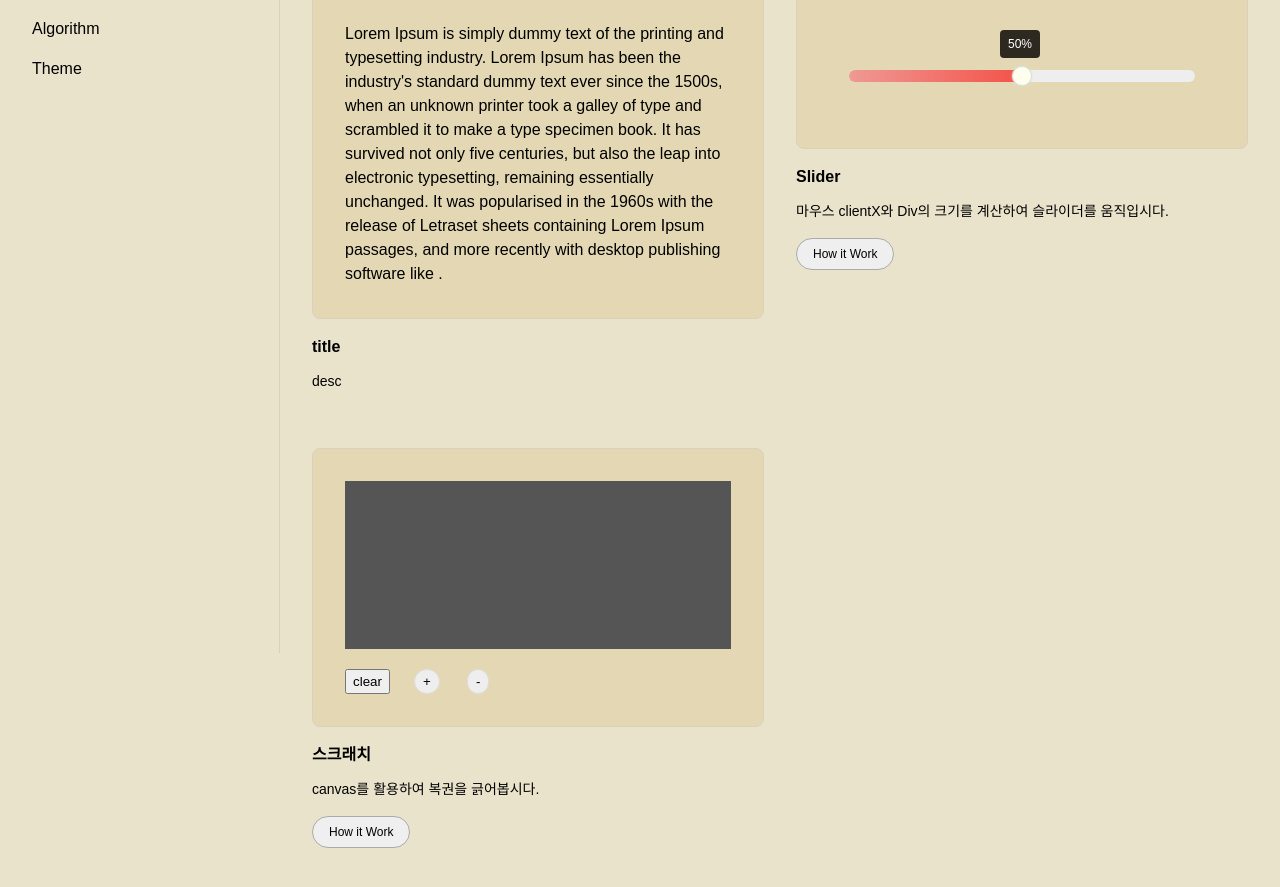
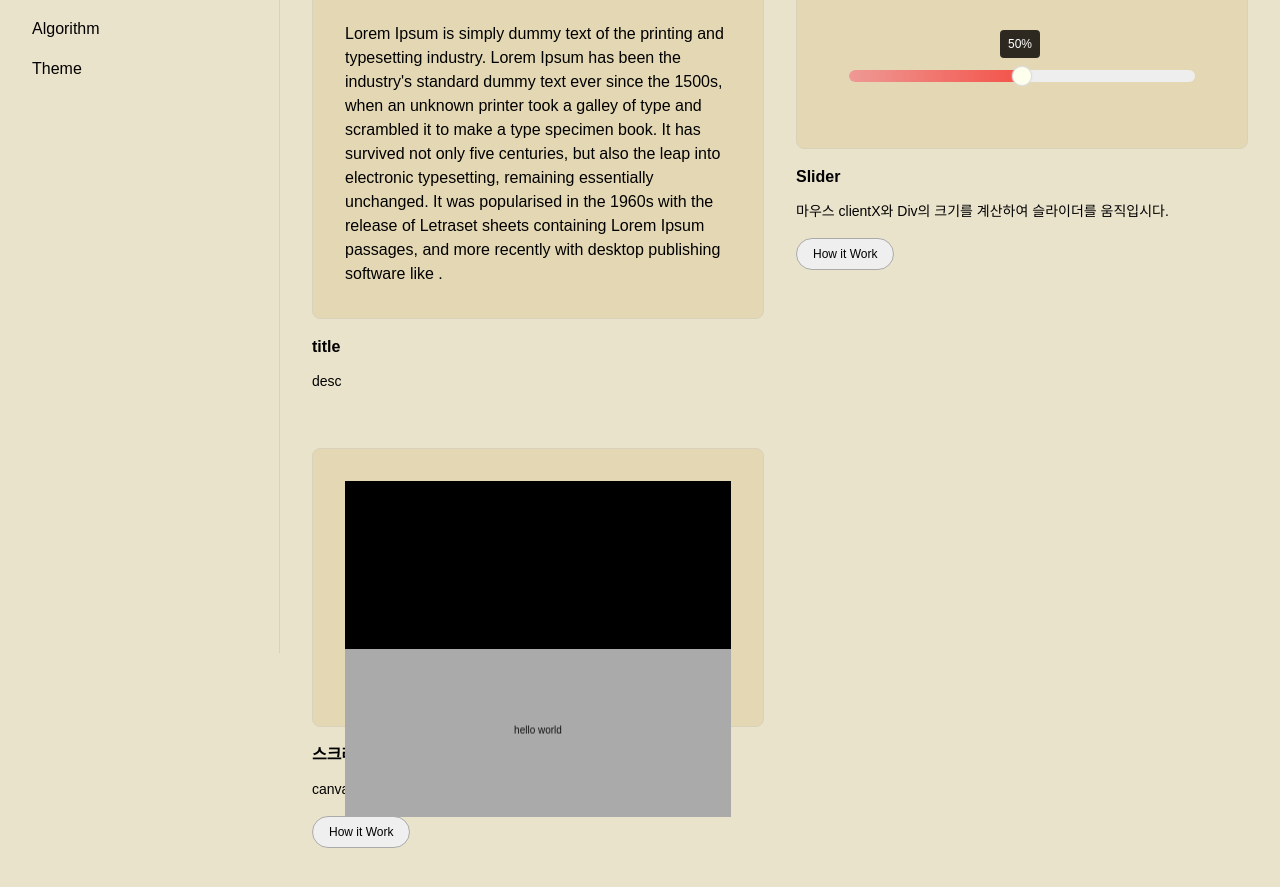
Before and after one commit to miloe2/playground, a plain HTML site: page index.html in a window 1280 px wide. Shown: the part 147-1034 px from the top of the page. Drawn offline with Linux system fonts and the light colour scheme; a web font is replaced by a local one.

Commit message:
[Feature] canvas text input 추가 ver01

```diff
--- a/css/contents.css
+++ b/css/contents.css
@@ -79,3 +79,19 @@
   margin-left: 1.5rem;
 
 }
+
+.scratchContainer {
+  position: relative;
+  width: 100%;
+}
+
+#scratchCavnas {
+  display: block;
+  position: absolute;
+  width: 100%;
+}
+
+#canvasText {
+  position: absolute;
+  background-color: #aaa;
+}
--- a/index.html
+++ b/index.html
@@ -80,12 +80,14 @@
         <div class="contentBox">
           <div class="scratchContainer">
             <canvas id="scratchCanvas"></canvas>
+            <canvas id="canvasText"></canvas>
             <div class="scratchController">
               <button class="scratchClear">clear</button>
               <div class="scratchButtons">
                 <button class="larger">+</button>
                 <button class="smaller">-</button>
               </div>
+              <input class="canvasInput" type="text" placeholder="input text" value="hello world">
             </div>
           </div>
         </div>
--- a/script.js
+++ b/script.js
@@ -1,4 +1,14 @@
 console.log('hello');
+
+function debounce(callback, delay = 100) {
+  let timeout;
+  return function(...args) {
+    clearTimeout(timeout);
+    timeout = setTimeout(() => {
+      callback.apply(this, args);
+    }, delay);
+  }
+}
 
 const handleShowNaviBtn = () => {
   const navi = document.querySelector('.navigator');
--- a/script/scratchCanvas.js
+++ b/script/scratchCanvas.js
@@ -1,13 +1,17 @@
 class ScratchCanvas {
-  constructor(canvasId, clearSelector, buttonsSelector) {
-    // console.log('here')
+  constructor(canvasId, textCanvasId, clearSelector, buttonsSelector, inputSelector) {
     this.canvas = document.querySelector(canvasId);
+    this.textCanvas = document.querySelector(textCanvasId);
     this.clearButton = document.querySelector(clearSelector);
     this.brushButtons = document.querySelectorAll(`${buttonsSelector} button`);
+    this.inputText = document.querySelector(inputSelector);
 
     this.ctx = this.canvas.getContext('2d');
+    this.ctxText = this.textCanvas.getContext('2d');
     this.isDrawing = false;
-    this.brush = 20;
+    this.brush = 120;
+    this.textValue = this.inputText.value;
+
     this.canvas.addEventListener('mousedown', this.startDrawing);
     this.canvas.addEventListener('mousemove', this.draw);
     this.canvas.addEventListener('mouseup', this.stopDrawing);
@@ -26,12 +30,14 @@ class ScratchCanvas {
         }
       })
     })
-    window.addEventListener('resize', this.resizeCanvas);
+    window.addEventListener('resize', debounce(this.resizeCanvas));
+    this.inputText.addEventListener('input', debounce(this.drawText.bind(this)));
     this.resizeCanvas();
 
   };
 
   resizeCanvas = () => {
+    if (!this.canvas) return;
     const pixelRatio = window.devicePixelRatio || 1;
     const width = this.canvas.offsetWidth;
     const height = width / 2.3;
@@ -41,12 +47,30 @@ class ScratchCanvas {
     this.canvas.style.width = `${width}px`;
     this.canvas.style.height = `${height}px`;
 
+    this.textCanvas.width = width * pixelRatio;
+    this.textCanvas.height = height * pixelRatio;
+    this.textCanvas.style.width = `${width}px`;
+    this.textCanvas.style.height = `${height}px`;
+
     this.ctx.scale(pixelRatio, pixelRatio);
+    this.ctxText.scale(pixelRatio, pixelRatio);
     this.drawInitCanvas();
+  };
+  drawText() {
+    this.textValue = this.inputText.value;
+    this.ctxText.clearRect(0, 0, this.canvas.width, this.canvas.height);
+    this.ctxText.fillStyle = '#111';
+    const width = this.canvas.width / window.devicePixelRatio;
+    const height = this.canvas.height / window.devicePixelRatio;
+    const textWidth = (width / 2) - this.ctxText.measureText(this.textValue).width / 2;
+
+    this.ctxText.fillText(this.textValue, textWidth, height / 2);
+
   }
 
   drawInitCanvas = () => {
-    this.ctx.fillStyle = '#555';
+    // this.ctx.fillStyle = '#555';
+    this.drawText();
     this.ctx.fillRect(0, 0, this.canvas.width / window.devicePixelRatio, this.canvas.height / window.devicePixelRatio);
   }
 
@@ -93,4 +117,4 @@ class ScratchCanvas {
     this.brush = Math.max(1, this.brush + delta)
   };
 };
-const myCanvas = new ScratchCanvas('#scratchCanvas', '.scratchClear', '.scratchButtons');
+const myCanvas = new ScratchCanvas('#scratchCanvas', '#canvasText', '.scratchClear', '.scratchButtons', '.canvasInput');
```
